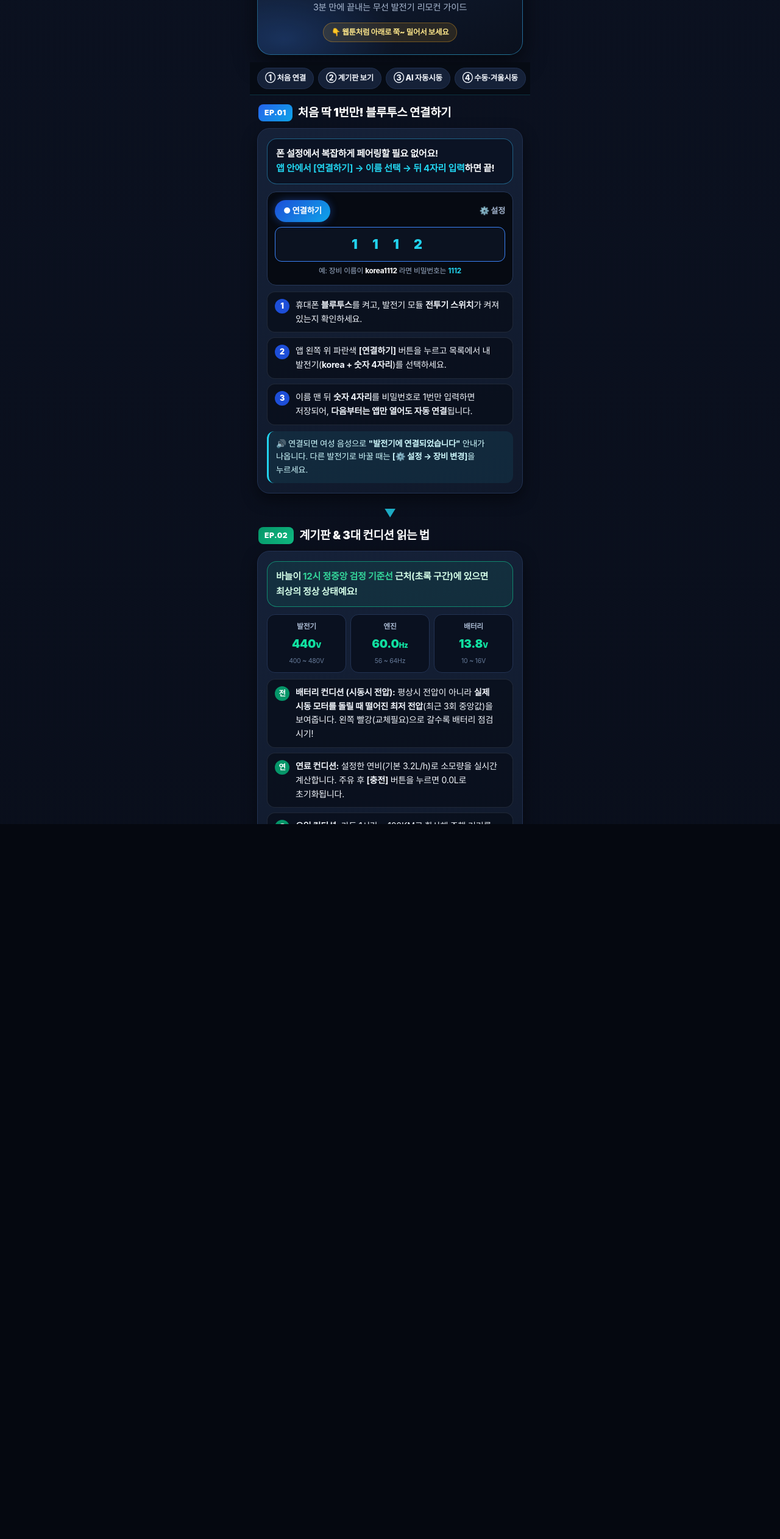
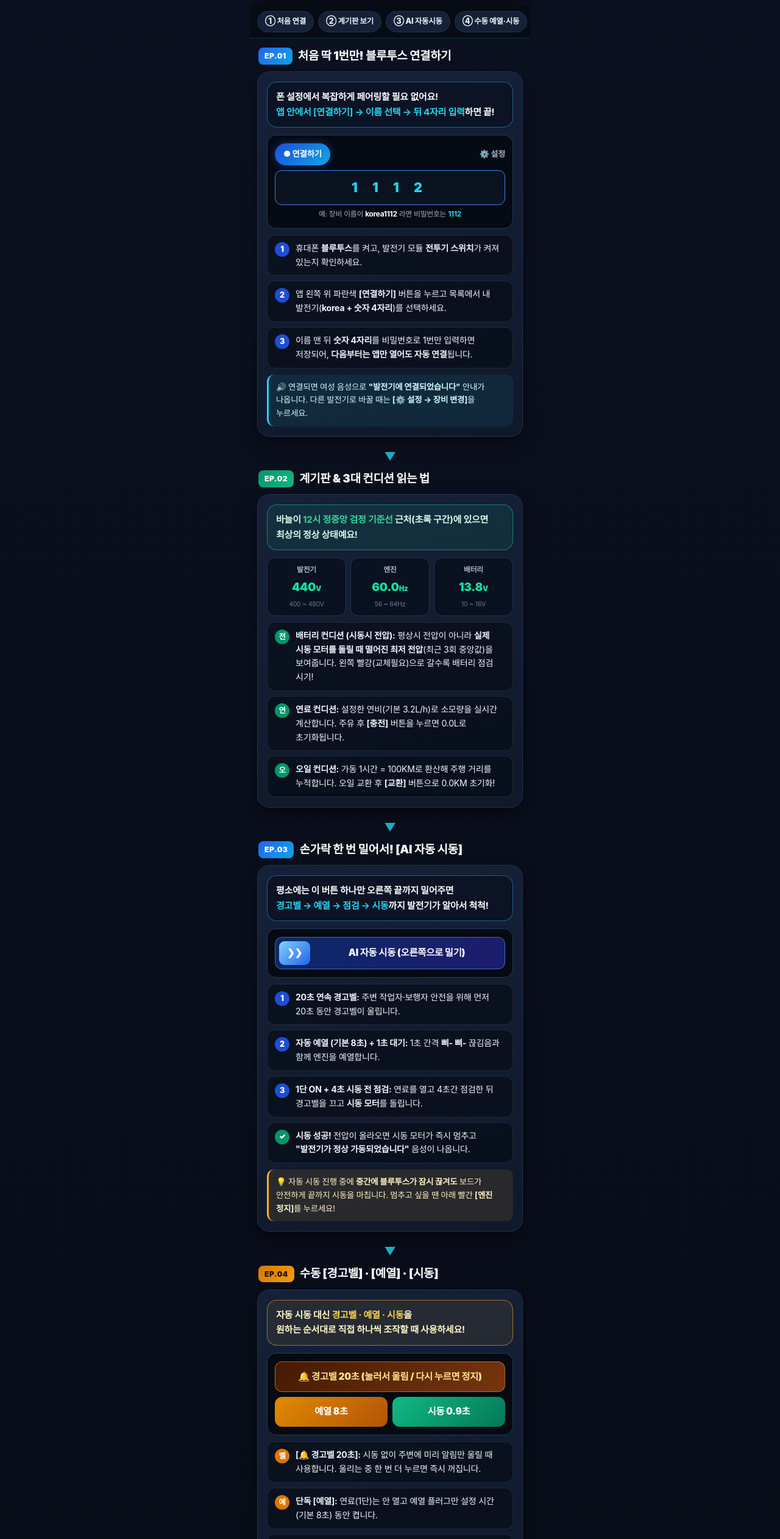
Before and after one commit to jkyungcom-sketch/gen-controller, a plain HTML site: page manual.html in a window 1280 px wide. Shown: the part 174-2697 px from the top of the page at 61% size. Drawn offline with Linux system fonts and the light colour scheme.

```diff
--- a/manual.html
+++ b/manual.html
@@ -425,8 +425,6 @@
     <header class="cover">
       <div class="ver-pill">스마트 발전기 리모컨 · v1.02</div>
       <h1>📱 한눈에 보는<br />스마트 발전기 사용 설명서</h1>
-      <p>복잡한 글 대신 화면 순서대로 쭉 내려보며<br />3분 만에 끝내는 무선 발전기 리모컨 가이드</p>
-      <div class="scroll-hint">👇 웹툰처럼 아래로 쭉~ 밀어서 보세요</div>
     </header>
 
     <!-- 빠른 목차 -->
@@ -435,7 +433,7 @@
         <a class="toc-chip" href="#ep1">① 처음 연결</a>
         <a class="toc-chip" href="#ep2">② 계기판 보기</a>
         <a class="toc-chip" href="#ep3">③ AI 자동시동</a>
-        <a class="toc-chip" href="#ep4">④ 수동·겨울시동</a>
+        <a class="toc-chip" href="#ep4">④ 수동 예열·시동</a>
         <a class="toc-chip" href="#ep5">⑤ 정지·자동꺼짐</a>
         <a class="toc-chip" href="#ep6">⑥ 자동시동 예약</a>
         <a class="toc-chip" href="#ep7">⑦ 설정 메뉴</a>
@@ -507,7 +505,6 @@
           <div class="step-item"><span class="step-badge emerald">연</span><div><b>연료 컨디션:</b> 설정한 연비(기본 3.2L/h)로 소모량을 실시간 계산합니다. 주유 후 <b>[충전]</b> 버튼을 누르면 0.0L로 초기화됩니다.</div></div>
           <div class="step-item"><span class="step-badge emerald">오</span><div><b>오일 컨디션:</b> 가동 1시간 = 100KM로 환산해 주행 거리를 누적합니다. 오일 교환 후 <b>[교환]</b> 버튼으로 0.0KM 초기화!</div></div>
         </div>
-        <div class="tip">⚡ 발전기가 정상 가동되면서 배터리가 13.0V 이상이면 상단 상태 카드 <b>"시동 성공"</b> 아래에 <b>"배터리 충전중"</b>이 표시됩니다.</div>
       </div>
     </section>
 
@@ -546,12 +543,12 @@
     <section id="ep4" class="ep">
       <div class="ep-head">
         <span class="ep-num amber">EP.04</span>
-        <h2 class="ep-title">수동 [예열] · [시동] &amp; 한겨울 동시 시동 비법</h2>
+        <h2 class="ep-title">수동 [경고벨] · [예열] · [시동]</h2>
       </div>
       <div class="cut">
         <div class="bubble amber">
-          추운 겨울철 시동이 뻑뻑할 땐?<br />
-          <b>[예열]이 돌아가는 도중에 바로 [시동]을 눌러보세요!</b>
+          자동 시동 대신 <b>경고벨 · 예열 · 시동</b>을<br />
+          원하는 순서대로 직접 하나씩 조작할 때 사용하세요!
         </div>
         <div class="mock">
           <div class="mock-btn bell" style="margin-bottom:8px;">🔔 경고벨 20초 (눌러서 울림 / 다시 누르면 정지)</div>
@@ -564,7 +561,6 @@
           <div class="step-item"><span class="step-badge amber">벨</span><div><b>[🔔 경고벨 20초]:</b> 시동 없이 주변에 미리 알림만 울릴 때 사용합니다. 울리는 중 한 번 더 누르면 즉시 꺼집니다.</div></div>
           <div class="step-item"><span class="step-badge amber">예</span><div><b>단독 [예열]:</b> 연료(1단)는 안 열고 예열 플러그만 설정 시간(기본 8초) 동안 켭니다.</div></div>
           <div class="step-item"><span class="step-badge emerald">시</span><div><b>단독 [시동]:</b> 1단 ON → 4초 온도 점검 후 시동 모터를 돌립니다.</div></div>
-          <div class="step-item"><span class="step-badge red">❄</span><div><b>한겨울 동시 시동 (강력 추천!):</b> <b>[예열] 작동 중에 [시동]</b>을 누르면 예열은 꺼지지 않고 계속 유지된 채, 4초 점검을 건너뛰고 <b>1초 만에 바로 시동 모터</b>가 돌아갑니다!</div></div>
         </div>
         <div class="tip">🛡️ <b>스타트 모터 보호 기능:</b> 시동 모터를 돌린 뒤 <b>15초 이내</b>에 다시 시동을 누르면 모터 과열 방지를 위해 남은 휴지 시간만큼 기다린 후 안전하게 돕니다.</div>
       </div>
```
